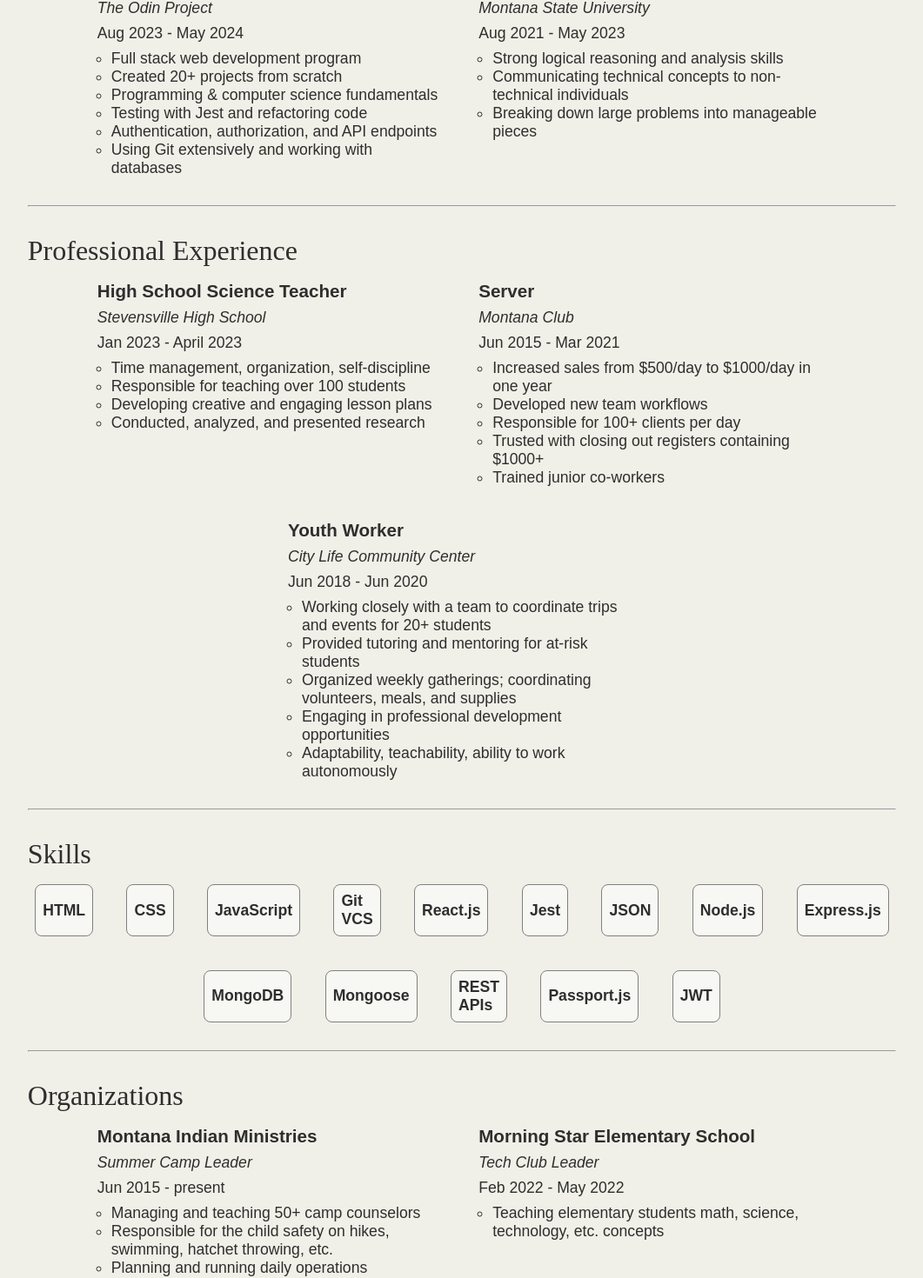
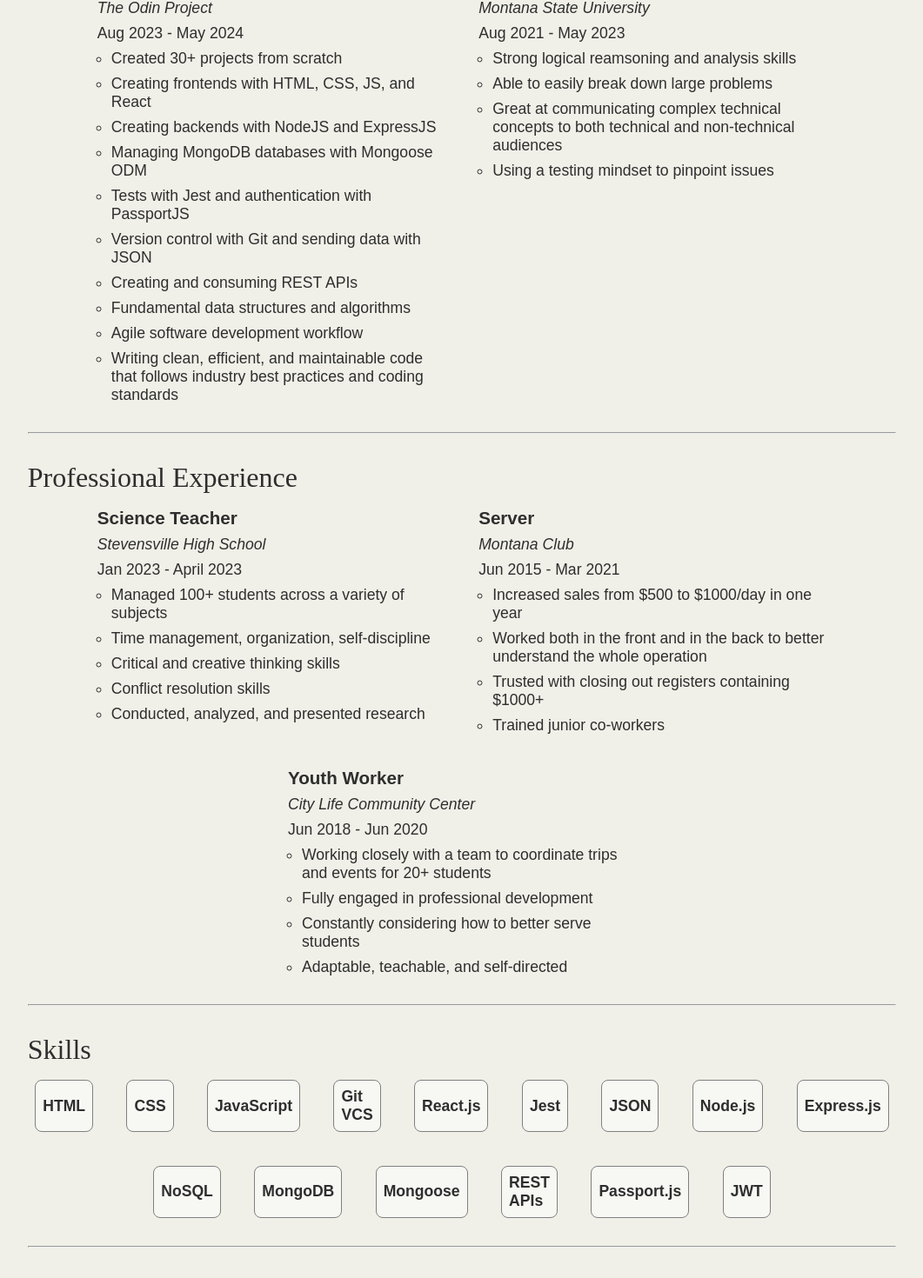
Before and after one commit to djcrago/personal-website, a React (Vite) app: page /resume in a window 1280 px wide. Shown: the part 279-1749 px from the top of the page at 87% size, without its empty margins (109-1170 px from the left). Built offline with nearby package versions, Linux system fonts and the light colour scheme.

Commit message:
Update resume page content

```diff
--- a/src/components/ResumePage/ResumePage.jsx
+++ b/src/components/ResumePage/ResumePage.jsx
@@ -20,18 +20,25 @@
         <h2 className={styles.resumeHeader}>Education</h2>
         <ul className={styles.resumeSection}>
           <li className={styles.sectionItem}>
-            <h3>Software Engineering</h3>
+            <h3>Full Stack Software Engineering</h3>
             <p>
               <em>The Odin Project</em>
             </p>
             <p>Aug 2023 - May 2024</p>
             <ul>
-              <li>Full stack web development program</li>
-              <li>Created 20+ projects from scratch</li>
-              <li>Programming & computer science fundamentals</li>
-              <li>Testing with Jest and refactoring code</li>
-              <li>Authentication, authorization, and API endpoints</li>
-              <li>Using Git extensively and working with databases</li>
+              <li>Created 30+ projects from scratch</li>
+              <li>Creating frontends with HTML, CSS, JS, and React</li>
+              <li>Creating backends with NodeJS and ExpressJS</li>
+              <li>Managing MongoDB databases with Mongoose ODM</li>
+              <li>Tests with Jest and authentication with PassportJS</li>
+              <li>Version control with Git and sending data with JSON</li>
+              <li>Creating and consuming REST APIs</li>
+              <li>Fundamental data structures and algorithms</li>
+              <li>Agile software development workflow</li>
+              <li>
+                Writing clean, efficient, and maintainable code that follows
+                industry best practices and coding standards
+              </li>
             </ul>
           </li>
           <li className={styles.sectionItem}>
@@ -41,11 +48,13 @@
             </p>
             <p>Aug 2021 - May 2023</p>
             <ul>
-              <li>Strong logical reasoning and analysis skills</li>
+              <li>Strong logical reamsoning and analysis skills</li>
+              <li>Able to easily break down large problems</li>
               <li>
-                Communicating technical concepts to non-technical individuals
+                Great at communicating complex technical concepts to both
+                technical and non-technical audiences
               </li>
-              <li>Breaking down large problems into manageable pieces</li>
+              <li>Using a testing mindset to pinpoint issues</li>
             </ul>
           </li>
         </ul>
@@ -53,15 +62,16 @@
         <h2 className={styles.resumeHeader}>Professional Experience</h2>
         <ul className={styles.resumeSection}>
           <li className={styles.sectionItem}>
-            <h3>High School Science Teacher</h3>
+            <h3>Science Teacher</h3>
             <p>
               <em>Stevensville High School</em>
             </p>
             <p>Jan 2023 - April 2023</p>
             <ul>
+              <li>Managed 100+ students across a variety of subjects</li>
               <li>Time management, organization, self-discipline</li>
-              <li>Responsible for teaching over 100 students</li>
-              <li>Developing creative and engaging lesson plans</li>
+              <li>Critical and creative thinking skills</li>
+              <li>Conflict resolution skills</li>
               <li>Conducted, analyzed, and presented research</li>
             </ul>
           </li>
@@ -72,9 +82,11 @@
             </p>
             <p>Jun 2015 - Mar 2021</p>
             <ul>
-              <li>Increased sales from $500/day to $1000/day in one year</li>
-              <li>Developed new team workflows</li>
-              <li>Responsible for 100+ clients per day</li>
+              <li>Increased sales from $500 to $1000/day in one year</li>
+              <li>
+                Worked both in the front and in the back to better understand
+                the whole operation
+              </li>
               <li>Trusted with closing out registers containing $1000+</li>
               <li>Trained junior co-workers</li>
             </ul>
@@ -90,13 +102,9 @@
                 Working closely with a team to coordinate trips and events for
                 20+ students
               </li>
-              <li>Provided tutoring and mentoring for at-risk students</li>
-              <li>
-                Organized weekly gatherings; coordinating volunteers, meals, and
-                supplies
-              </li>
-              <li>Engaging in professional development opportunities</li>
-              <li>Adaptability, teachability, ability to work autonomously</li>
+              <li>Fully engaged in professional development</li>
+              <li>Constantly considering how to better serve students</li>
+              <li>Adaptable, teachable, and self-directed</li>
             </ul>
           </li>
         </ul>
@@ -112,6 +120,7 @@
           <li>JSON</li>
           <li>Node.js</li>
           <li>Express.js</li>
+          <li>NoSQL</li>
           <li>MongoDB</li>
           <li>Mongoose</li>
           <li>REST APIs</li>
@@ -119,8 +128,18 @@
           <li>JWT</li>
         </ul>
         <hr />
-        <h2 className={styles.resumeHeader}>Organizations</h2>
+        <h2 className={styles.resumeHeader}>Volunteering</h2>
         <ul className={styles.organizationsSection}>
+          <li className={styles.sectionItem}>
+            <h3>Morning Star Elementary School</h3>
+            <p>
+              <em>Tech Club Leader</em>
+            </p>
+            <p>Feb 2022 - May 2022</p>
+            <ul>
+              <li>Teaching elementary students technology concepts</li>
+            </ul>
+          </li>
           <li className={styles.sectionItem}>
             <h3>Montana Indian Ministries</h3>
             <p>
@@ -129,32 +148,13 @@
             <p>Jun 2015 - present</p>
 
             <ul>
-              <li>Managing and teaching 50+ camp counselors</li>
-              <li>
-                Responsible for the child safety on hikes, swimming, hatchet
-                throwing, etc.
-              </li>
-              <li>Planning and running daily operations</li>
-            </ul>
-          </li>
-          <li className={styles.sectionItem}>
-            <h3>Morning Star Elementary School</h3>
-            <p>
-              <em>Tech Club Leader</em>
-            </p>
-            <p>Feb 2022 - May 2022</p>
-            <ul>
-              <li>
-                Teaching elementary students math, science, technology, etc.
-                concepts
-              </li>
+              <li>Managing and guiding 50+ camp counselors</li>
             </ul>
           </li>
         </ul>
         <hr />
         <div className={styles.pdfLink}>
           <p>
-            If you&rsquo;d prefer to have the pdf version:{' '}
             <Link
               className={styles.link}
               to="../../../resume.pdf"
@@ -162,7 +162,8 @@
               download
             >
               Download my Resume
-            </Link>
+            </Link>{' '}
+            (PDF)
           </p>
         </div>
       </div>
--- a/src/components/ResumePage/ResumePage.module.css
+++ b/src/components/ResumePage/ResumePage.module.css
@@ -32,6 +32,9 @@
 }
 
 .sectionItem > ul {
+  display: flex;
+  flex-direction: column;
+  gap: 1vh;
   margin-left: 16px;
 }
 
```
